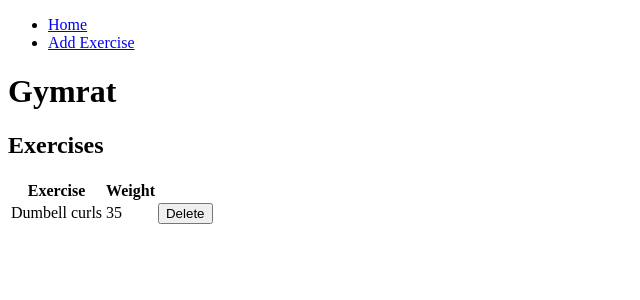
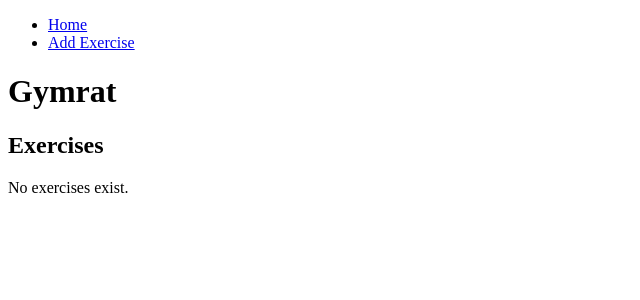
Before and after one commit to comatthewb/gymbuddy, a React (Create React App) app: page / in a window 1280 px wide. Shown: the top 300 px of the page, without its empty margins (0-640 px from the left). Built offline with nearby package versions, Linux system fonts and the light colour scheme; data requests are answered from the project's data file.

Commit message:
fixed delete

```diff
--- a/db.json
+++ b/db.json
@@ -1,11 +1,5 @@
 {
   "exercises": [
-    {
-      "id": 2,
-      "type": "Dumbell curls",
-      "weight": "35",
-      "userId": 1
-    },
     {
       "id": 3,
       "type": "Squats",
--- a/package.json
+++ b/package.json
@@ -36,7 +36,8 @@
         "build-storybook": "build-storybook -s public",
         "cy-open": "cypress open",
         "cy": "start-server-and-test start 3000 cy-open",
-        "start-api": "json-server --port 3001 --watch db.json --delay 1000"
+        "start-api": "json-server --port 3001 --watch db.json --delay 1000",
+        "analyze": "source-map-explorer 'build/static/js/*.js'"
     },
     "eslintConfig": {
         "extends": [
--- a/src/AddExercise.tsx
+++ b/src/AddExercise.tsx
@@ -23,7 +23,7 @@ function getNewExercise(userId: number) {
     return newExercise;
 }
 
-export function AddExercise() {
+export default function AddExercise() {
     const queryClient = useQueryClient();
     const { user } = useUserContext();
     const [status, setStatus] = useState<FormStatus>("Idle");
--- a/src/App.tsx
+++ b/src/App.tsx
@@ -1,17 +1,15 @@
-import { Suspense, useEffect, useState } from "react";
+import { Suspense, useState } from "react";
 import { Route, Routes } from "react-router-dom";
-import { AddExercise } from "./AddExercise";
-import { Exercises } from "./Exercises";
 import Navbar from "./Navbar";
-import { Exercise, User } from "./types";
-import { getExercises } from "../src/api/exerciseApi";
+import { User } from "./types";
 import { ErrorBoundary } from "react-error-boundary";
 import React from "react";
 import { UserContextProvider } from "./UserContext";
-import { useQuery } from "react-query";
 
 // Lazy load so these are only loaded in local development
 const DevTools = React.lazy(() => import("./DevTools"));
+const Exercises = React.lazy(() => import("./Exercises"));
+const AddExercise = React.lazy(() => import("./AddExercise"));
 
 const defaultUser: User = {
     id: 1,
@@ -57,11 +55,20 @@ export function App() {
                                 return <p> Sorry, exercises is currently down</p>;
                             }}
                         >
-                            <Exercises />
+                            <Suspense fallback={<></>}>
+                                <Exercises />
+                            </Suspense>
                         </ErrorBoundary>
                     }
                 />
-                <Route path="/add" element={<AddExercise />} />
+                <Route
+                    path="/add"
+                    element={
+                        <Suspense fallback={<></>}>
+                            <AddExercise />
+                        </Suspense>
+                    }
+                />
                 <Route path="*" element={<h1>Page not found</h1>} />
             </Routes>
         </UserContextProvider>
--- a/src/Exercises.tsx
+++ b/src/Exercises.tsx
@@ -1,5 +1,5 @@
 import { useState } from "react";
-import { QueryClient, useMutation, useQuery } from "react-query";
+import { useMutation, useQuery, useQueryClient } from "react-query";
 import { toast } from "react-toastify";
 import { deleteExercise, getExercises } from "./api/exerciseApi";
 import { Exercise } from "./types";
@@ -10,12 +10,12 @@ type ExerciseProps = {
     // setExercises: (exercises: Exercise[]) => void;
 };
 
-export function Exercises() {
+export default function Exercises() {
     const { user } = useUserContext();
-    const queryClient = new QueryClient();
+    const queryClient = useQueryClient();
     const exerciseQuery = useQuery<Exercise[]>(["exercises", user.id], () => getExercises(user.id));
+
     const [error, setError] = useState<unknown>(null);
-
     const exerciseDelete = useMutation(deleteExercise, {
         onSuccess: async (data, exerciseId) => {
             const existingExercises = queryClient.getQueryData(["exercises", user.id]) as Exercise[];
@@ -26,12 +26,13 @@ export function Exercises() {
         },
     });
 
-    if (exerciseQuery.isLoading || !exerciseQuery) return <p>Loading...</p>;
-    if (exerciseQuery.isRefetching) return <p> Checking for fresh data (you're seeing cached data rn)</p>;
+    if (exerciseQuery.isLoading || !exerciseQuery.data) return <p>page is loading...</p>;
+
     return (
         <>
             <h1> Gymrat</h1>
             <h2> Exercises </h2>
+            {exerciseQuery.isRefetching && <p> Checking for fresh data (you're seeing cached data rn</p>}
             {exerciseQuery.data!.length ? (
                 <table>
                     <thead>
@@ -47,7 +48,7 @@ export function Exercises() {
                                     <td>{exercise.type} </td>
                                     <td>{exercise.weight}</td>
                                     <button
-                                        onClick={async () => {
+                                        onClick={async (e) => {
                                             try {
                                                 // await deleteExercise(exercise.id);
                                                 // setExercises(exercises.filter((e) => e.id !== exercise.id));
```
Also changed, not shown: 1 other file (tests, documents, lock files or other folders).
